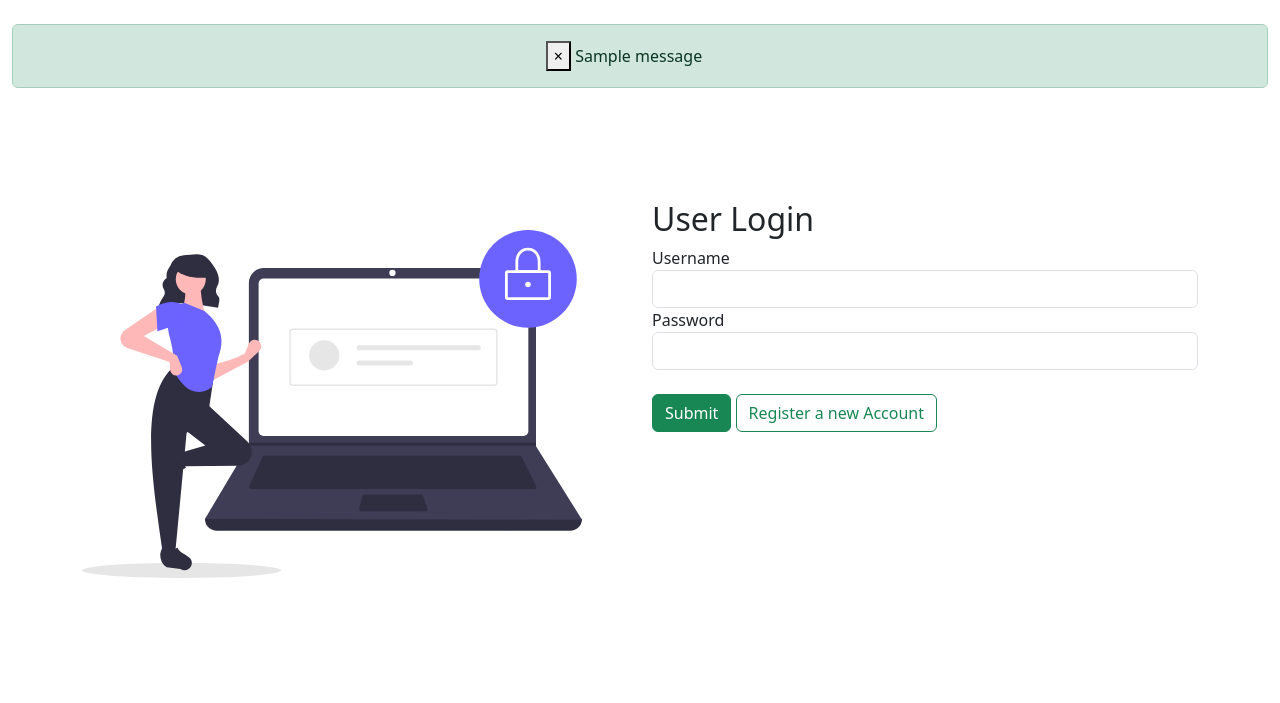
After one commit to pnabiniw/jan_3_00_2024_django, a Django app: page /crud/login/ in a window 1280 px wide. The commit adds this page. Shown: the top 703 px of the page. Run offline with Django 5.2, Linux system fonts and the light colour scheme; tables that the repository leaves empty hold one stand-in row (values such as "Sample post"); one stand-in notice (Sample message) is shown.

Commit message:
user register

```diff
--- a/crud/templates/crud/base.html
+++ b/crud/templates/crud/base.html
@@ -11,6 +11,7 @@
 </head>
 <body class="container-fluid">
 <br>
+{% include 'crud/message.html' %}
 <div class="container">
     {% block content %}
     {% endblock %}
--- a/crud/templates/crud/login.html
+++ b/crud/templates/crud/login.html
@@ -1,10 +1,30 @@
-<!DOCTYPE html>
-<html lang="en">
-<head>
-    <meta charset="UTF-8">
-    <title>Title</title>
-</head>
-<body>
+{% extends 'crud/base.html' %}
+{% load static %}
 
-</body>
-</html>
+{% block content %}
+    <div class="row">
+        <div class="col-md-6">
+            <img src="{% static 'crud/login.svg' %}" style="height: 600px; width: 500px">
+        </div>
+        <div class="col-md-6">
+            <br><br><br><br>
+            <h2>User Login</h2>
+            <form method="post" action="#">
+{#               Cross Site Request Forgery#}
+                {% csrf_token %}
+                <div>
+                    <label>Username</label>
+                    <input type="text" class="form form-control" name="username">
+                </div>
+
+                <div>
+                    <label>Password</label>
+                    <input type="password" class="form form-control" name="password">
+                </div>
+                <br>
+                <button class="btn btn-success">Submit</button>
+                <a href="{% url 'signup' %}" class="btn btn-outline-success">Register a new Account</a>
+            </form>
+        </div>
+    </div>
+{% endblock %}
--- /dev/null
+++ b/crud/templates/crud/message.html
@@ -0,0 +1,10 @@
+{% for message in messages %}
+    <div class="alert {{ message.tags }} alert-dismissible" role="alert">
+        <div class="container" style="text-align: center">
+            <button type="button" class="close" data-dismiss="alert" aria-label="Close">
+                <span aria-hidden="true">&times;</span>
+            </button>
+            {{ message }}
+        </div>
+    </div>
+{% endfor %}
--- a/crud/templates/crud/signup.html
+++ b/crud/templates/crud/signup.html
@@ -35,7 +35,7 @@
                     <input type="password" class="form form-control" name="password2" required>
                 </div><br>
                 <button type="submit" class="btn btn-success">Submit</button>
-                <a href="#" class="btn btn-outline-success">Already Have An Account</a>
+                <a href="{% url 'user_login' %}" class="btn btn-outline-success">Already Have An Account</a>
             </form>
         </div>
     </div>
--- a/crud/urls.py
+++ b/crud/urls.py
@@ -1,7 +1,9 @@
 from django.urls import path
-from .views import signup
+from .views import signup, user_login, classroom
 
 
 urlpatterns = [
-    path('signup/', signup, name="signup")
+    path('signup/', signup, name="signup"),
+    path('login/', user_login, name="user_login"),
+    path("classroom/", classroom, name="crud_classroom")
 ]
--- a/crud/views.py
+++ b/crud/views.py
@@ -1,5 +1,33 @@
-from django.shortcuts import render
+from django.shortcuts import render, redirect
+from django.contrib.auth.models import User
+from django.contrib import messages
+
+def signup(request):
+    print(request.method)
+    if request.method == "POST":
+        username = request.POST.get("username")
+        fn = request.POST.get("first_name")
+        ln = request.POST.get("last_name")
+        email = request.POST.get("email")
+        pw1 = request.POST.get('password1')
+        pw2 = request.POST.get('password2')
+
+        if pw1 != pw2:
+            messages.error(request, "Password didn't match!!")
+            return redirect('signup')
+        user = User.objects.create(username=username, first_name=fn, last_name=ln,
+                                   email=email, is_active=True)
+        user.set_password(pw1)
+        user.save()
+        messages.success(request, "User created successfully!!")
+        return redirect('signup')
+    # This is handling a get request
+    return render(request, template_name="crud/signup.html")
 
 
-def signup(request):
-    return render(request, template_name="crud/signup.html")
+def user_login(request):
+    return render(request, template_name="crud/login.html")
+
+
+def classroom(request):
+    return render(request, template_name="crud/classroom.html")
--- a/myapp/templates/myapp/root_page.html
+++ b/myapp/templates/myapp/root_page.html
@@ -9,7 +9,7 @@
 <h2>
     <a href="{% url 'temp_inherit_home' %}">Template Inheritance</a><br><br>
     <a href="{% url 'portfolio' %}">Portfolio</a><br><br>
-    <a href="#">CRUD</a>
+    <a href="{% url 'crud_classroom' %}">CRUD</a>
 </h2>
 </body>
 </html>
--- a/notes/days.txt
+++ b/notes/days.txt
@@ -6,3 +6,4 @@
 6. Django Models, Create, Get, Filter ORM (Feb 28)
 7. Django ORM (Feb 29)
 8. Django ORM and Model Relations (March 3)
+9. Handling HTML form and HTTP methods (March 5)
```
Also changed, not shown: crud/templates/crud/classroom.html (+4 -9 lines), jan_3_00_django/settings.py (+10 -0 lines), notes/http_methods.txt (added, +9 -0 lines), crud/static/crud/login.svg (added), db.sqlite3.
